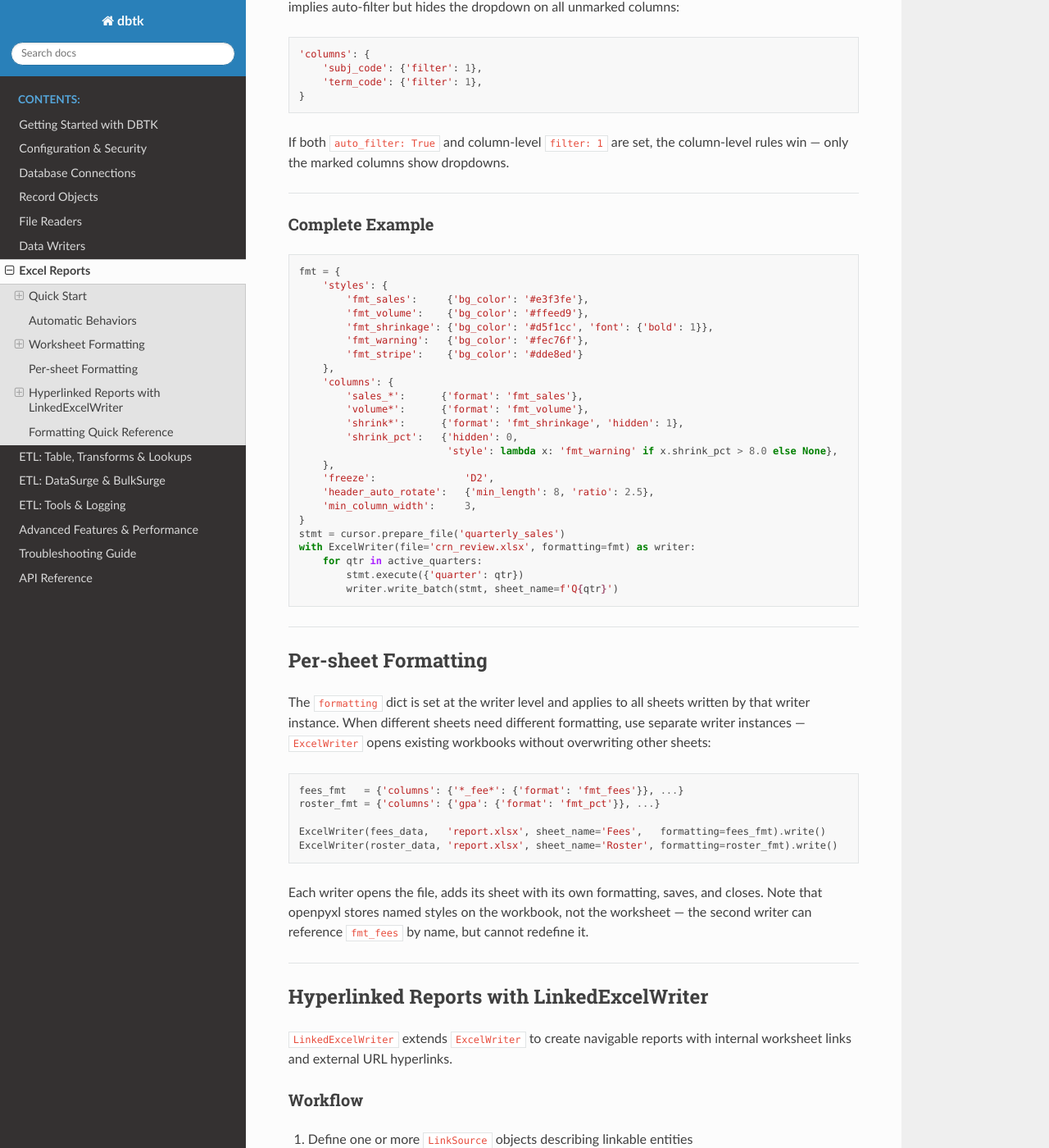
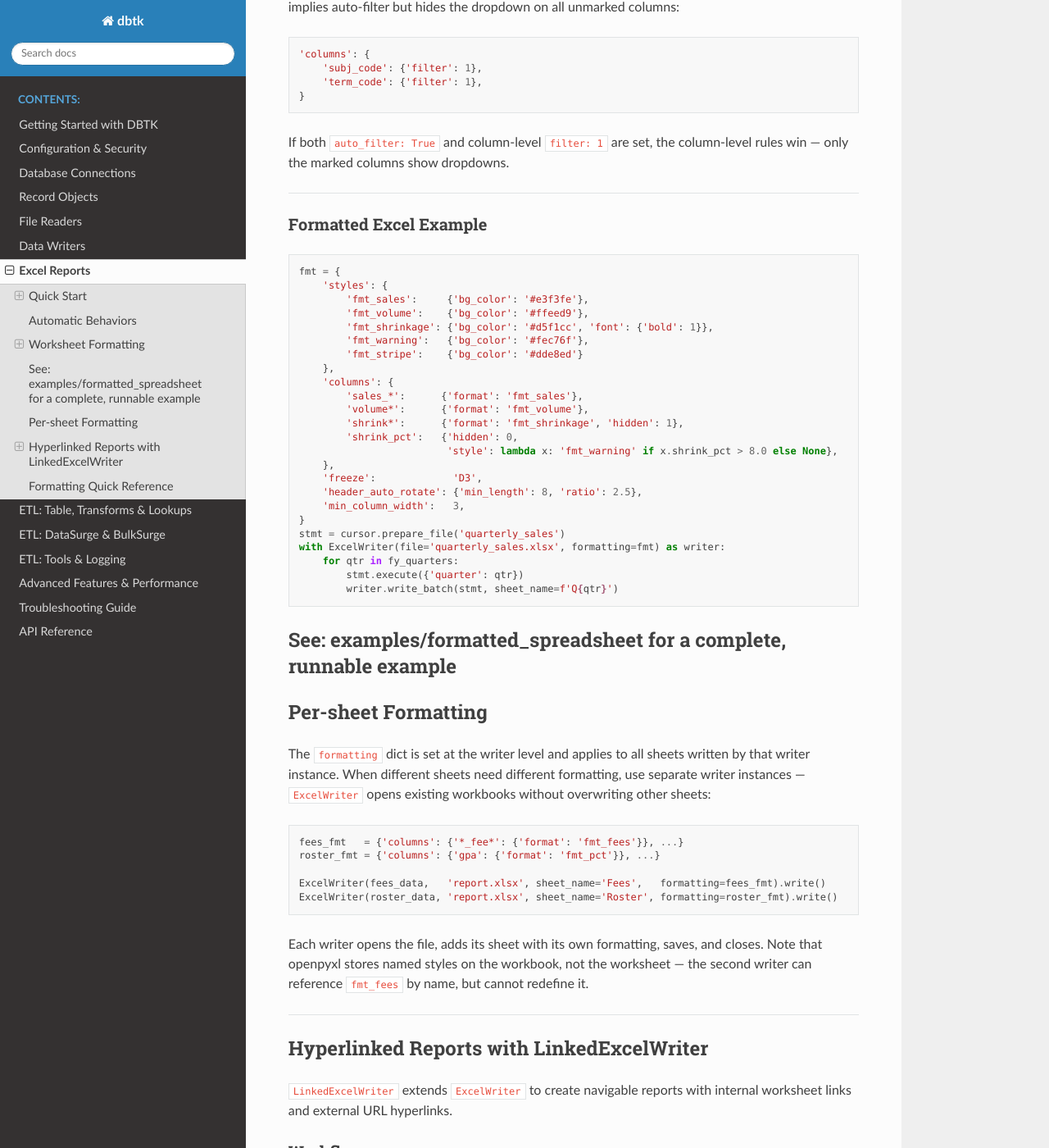
Before and after one commit to scottrbailey/dbtk, a Sphinx documentation site: the page built from docs/06b-excel.md, in a window 1280 px wide and 1400 px high, scrolled down 9553 px. Shown: the whole window at 82% size. Built offline with Sphinx 7.4.7 and the Read the Docs theme 3.1.0, drawn with Linux system fonts in a browser that asks for light colours; some of the changed text lies outside the part shown.

````diff
--- a/docs/06b-excel.md
+++ b/docs/06b-excel.md
@@ -409,7 +409,7 @@ If both `auto_filter: True` and column-level `filter: 1` are set, the column-lev
 
 ---
 
-### Complete Example
+### Formatted Excel Example
 
 ```python
 fmt = {
@@ -427,17 +427,18 @@ fmt = {
         'shrink_pct':   {'hidden': 0,
                          'style': lambda x: 'fmt_warning' if x.shrink_pct > 8.0 else None},
     },
-    'freeze':               'D2',
-    'header_auto_rotate':   {'min_length': 8, 'ratio': 2.5},
-    'min_column_width':     3,
+    'freeze':             'D3',
+    'header_auto_rotate': {'min_length': 8, 'ratio': 2.5},
+    'min_column_width':   3,
 }
 stmt = cursor.prepare_file('quarterly_sales')
-with ExcelWriter(file='crn_review.xlsx', formatting=fmt) as writer:
-    for qtr in active_quarters:
+with ExcelWriter(file='quarterly_sales.xlsx', formatting=fmt) as writer:
+    for qtr in fy_quarters:
         stmt.execute({'quarter': qtr})
         writer.write_batch(stmt, sheet_name=f'Q{qtr}')
 ```
 
+See: [examples/formatted_spreadsheet](../examples/README.md#formatted_spreadsheetpy) for a complete, runnable example
 ---
 
 ## Per-sheet Formatting
@@ -583,3 +584,6 @@ with LinkedExcelWriter(file='report.xlsx', formatting=fmt) as writer:
 | `ratio` | `1.5` | `header_len > data_width × ratio` to trigger rotation |
 | `min_length` | `8` | Minimum header character count to be considered for rotation |
 | `height_factor` | `6.5` | Points per character for auto header row height calculation |
+
+
+See: [examples/linked_spreadsheet.py](../examples/README.md#linked_spreadsheetpy) for a complete, runnable example.
````
Also changed, not shown: docs/11-api-reference.md (+2 -2 lines), 6 other files.
